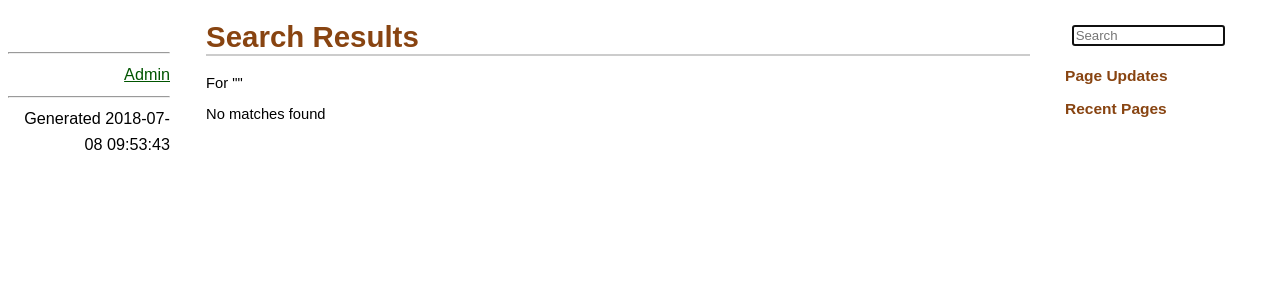
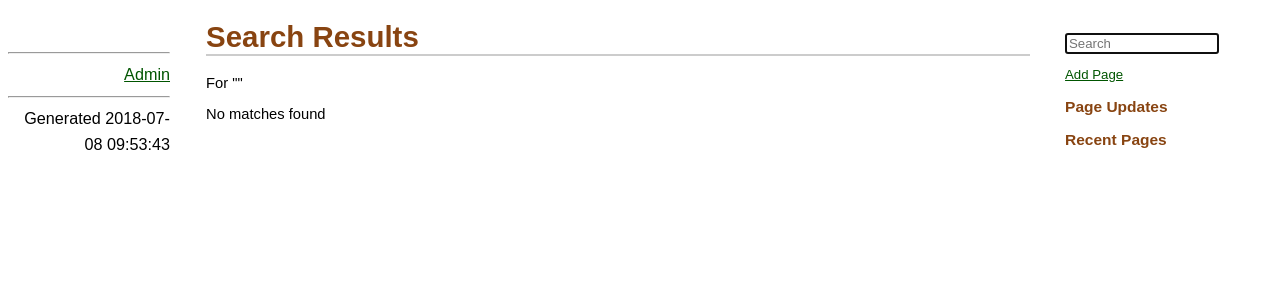
Before and after one commit to ahernp/DMCM, a Django app: template core/templates/core/search.html in a window 1280 px wide. Shown: the top 300 px of the page. Run offline with Django 3.2, Linux system fonts and the light colour scheme; the template is opened without the code that fills it, so the values that code supplies are empty.

Commit message:
Added add page option

```diff
--- a/project/templates/base.html
+++ b/project/templates/base.html
@@ -35,6 +35,7 @@
                     {% if search_string %}value="{{ search_string }}"{% endif %}
                     autofocus>
             </form>
+            <p><a href="{% url 'admin:mpages_page_add' %}">Add Page</a></p>
             <h3>Page Updates</h3>
             {% for update in sidebar.updates %}
                 <h4>{{ update.date }}</h4>
--- a/site_assets/styles.css
+++ b/site_assets/styles.css
@@ -70,7 +70,7 @@
 
 #search_string {
     width: 11em;
-    margin: 0.4em 0.5em;
+    margin: 1em 0;
 }
 
 .published-date {
```
